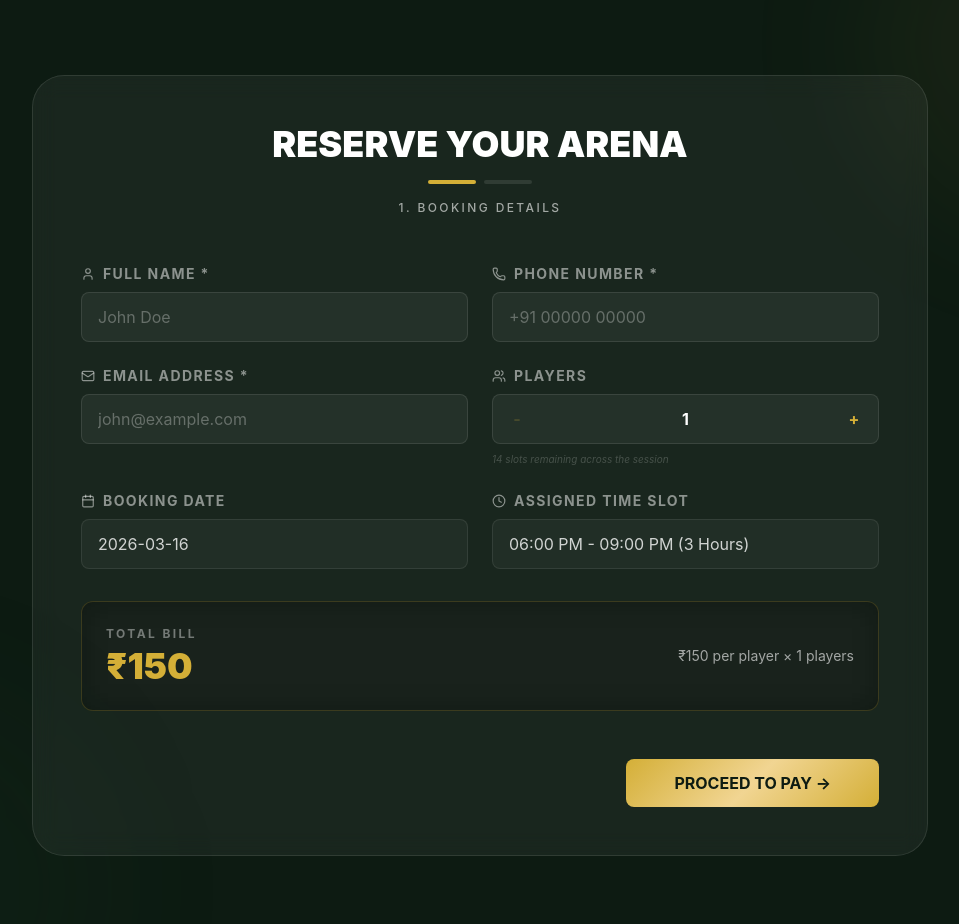
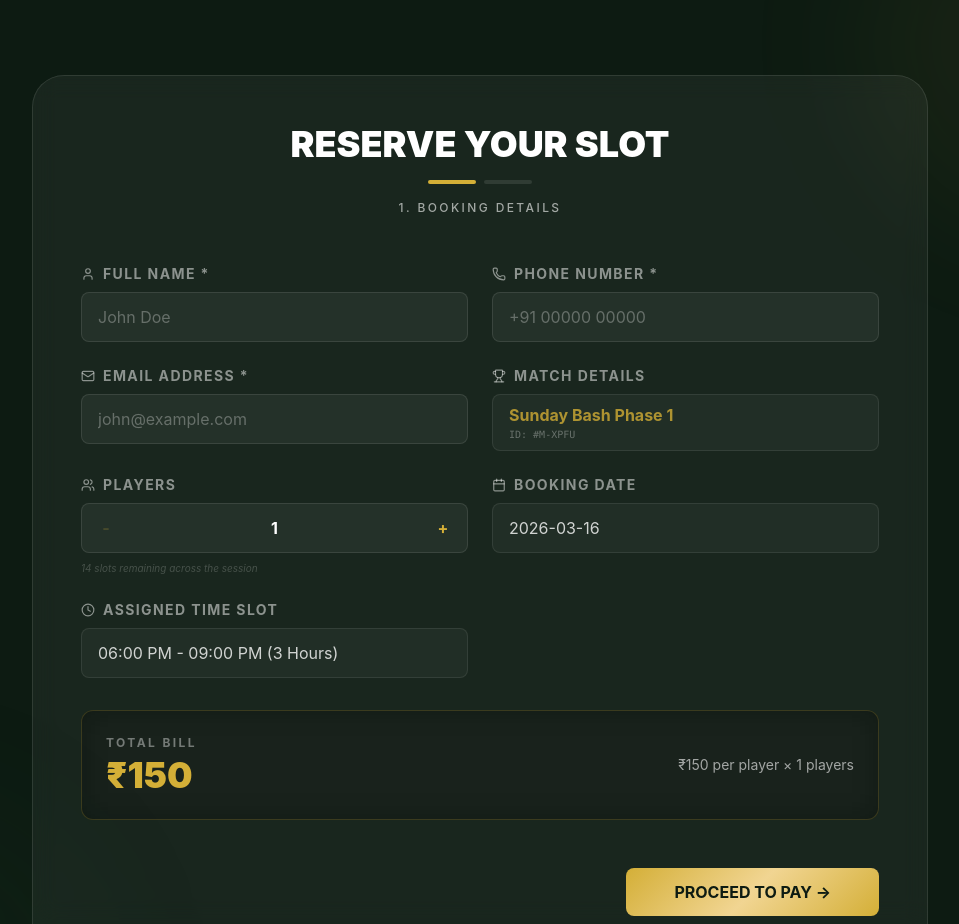
Before and after one commit to hirensoni233/Boxcricket, a React (Vite) app: page / in a window 1280 px wide. Shown: the part 1580-2504 px from the top of the page, without its empty margins (160-1119 px from the left). Built offline with nearby package versions, Linux system fonts and the light colour scheme; no server answers; the database is empty.

Commit message:
feat: complete Match-Wise Booking UI refinements and slot logic

```diff
--- a/src/components/BookingForm.tsx
+++ b/src/components/BookingForm.tsx
@@ -1,6 +1,6 @@
 import { useState } from 'react';
 import { useApp } from '../context/AppContext';
-import { Calendar, Users, Phone, Mail, User, QrCode, CreditCard, CheckCircle2, Copy, Download, Clock } from 'lucide-react';
+import { Calendar, Users, Phone, Mail, User, QrCode, CreditCard, CheckCircle2, Copy, Download, Clock, Trophy } from 'lucide-react';
 import type { Booking } from '../types';
 import emailjs from '@emailjs/browser';
 
@@ -11,9 +11,10 @@ export function BookingForm() {
   const [showSuccess, setShowSuccess] = useState(false);
   const [bookingId, setBookingId] = useState('');
 
-  // Calculate remaining slots for the fixed session
+  // Calculate remaining slots: only count bookings for the CURRENT active match.
+  // This ensures old match bookings don't reduce new match availability.
   const totalBooked = bookings
-    .filter(b => b.date === settings.fixedDate && b.slot === settings.fixedTime && b.status !== 'Cancelled')
+    .filter(b => b.matchId === settings.matchId && b.status !== 'Cancelled')
     .reduce((sum, b) => sum + b.players, 0);
 
   const remainingSlots = Math.max(0, settings.maxTotalSlots - totalBooked);
@@ -127,7 +128,7 @@ export function BookingForm() {
 
       <div className="max-w-4xl mx-auto glass p-8 md:p-12 rounded-[2rem] border-white/10 relative z-10">
         <div className="text-center mb-12">
-          <h2 className="text-4xl font-black mb-4">RESERVE YOUR ARENA</h2>
+          <h2 className="text-4xl font-black mb-4">RESERVE YOUR SLOT</h2>
           <div className="flex justify-center gap-2 items-center text-white/40">
             <span className={`w-12 h-1 rounded-full ${step >= 1 ? 'bg-accent' : 'bg-white/10'}`}></span>
             <span className={`w-12 h-1 rounded-full ${step >= 2 ? 'bg-accent' : 'bg-white/10'}`}></span>
@@ -152,6 +153,13 @@ export function BookingForm() {
                 <div className="space-y-2">
                   <label className="text-sm font-bold text-white/50 flex items-center gap-2 uppercase tracking-widest"><Mail size={14} /> Email Address *</label>
                   <input required name="email" value={formData.email} onChange={handleInputChange} type="email" placeholder="john@example.com" className="input-field w-full" />
+                </div>
+                <div className="space-y-2">
+                  <label className="text-sm font-bold text-white/50 flex items-center gap-2 uppercase tracking-widest"><Trophy size={14} /> Match Details</label>
+                  <div className="input-field w-full bg-white/5 opacity-80 cursor-default flex flex-col justify-center py-2 h-auto">
+                    <span className="text-accent font-bold">{settings.matchName}</span>
+                    <span className="text-[10px] text-white/40 font-mono">ID: #{settings.matchId}</span>
+                  </div>
                 </div>
                 <div className="space-y-2">
                    <label className="text-sm font-bold text-white/50 flex items-center gap-2 uppercase tracking-widest"><Users size={14} /> Players</label>
```
